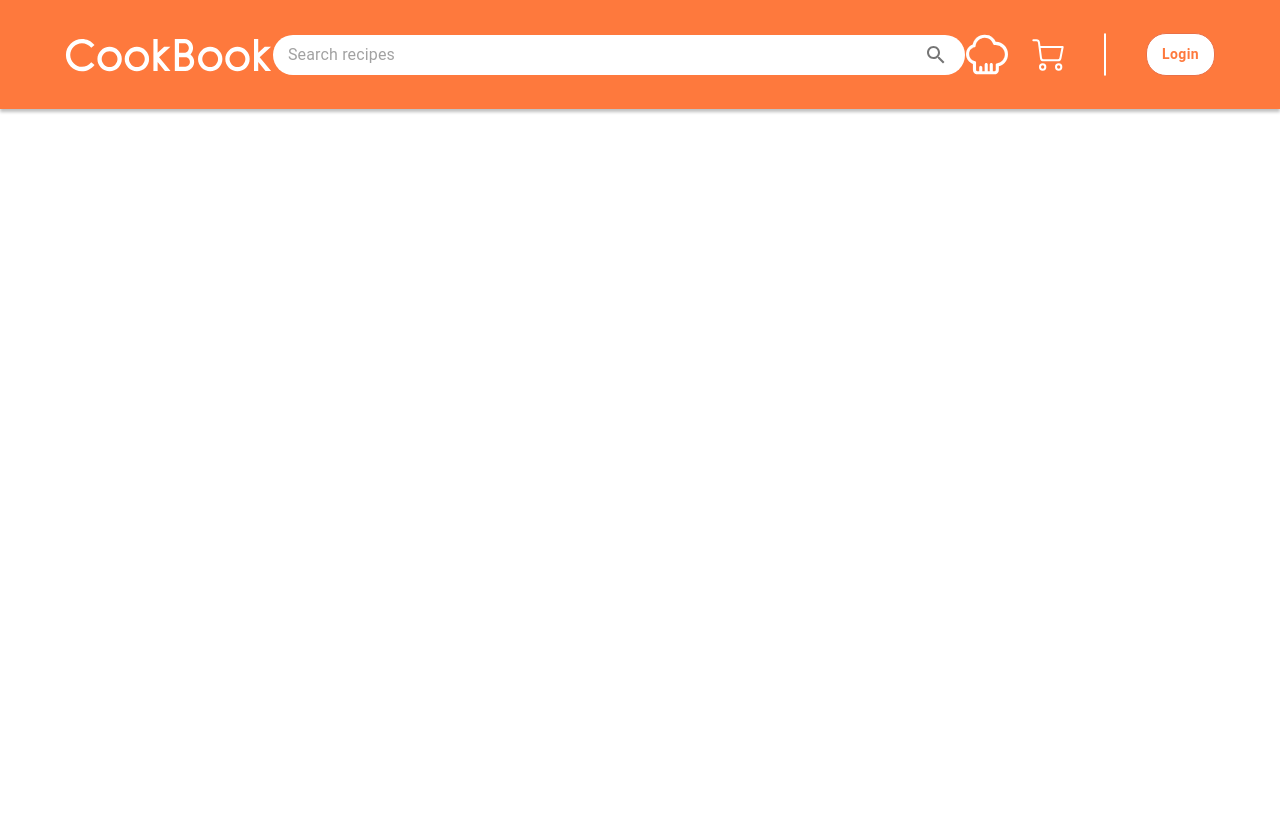
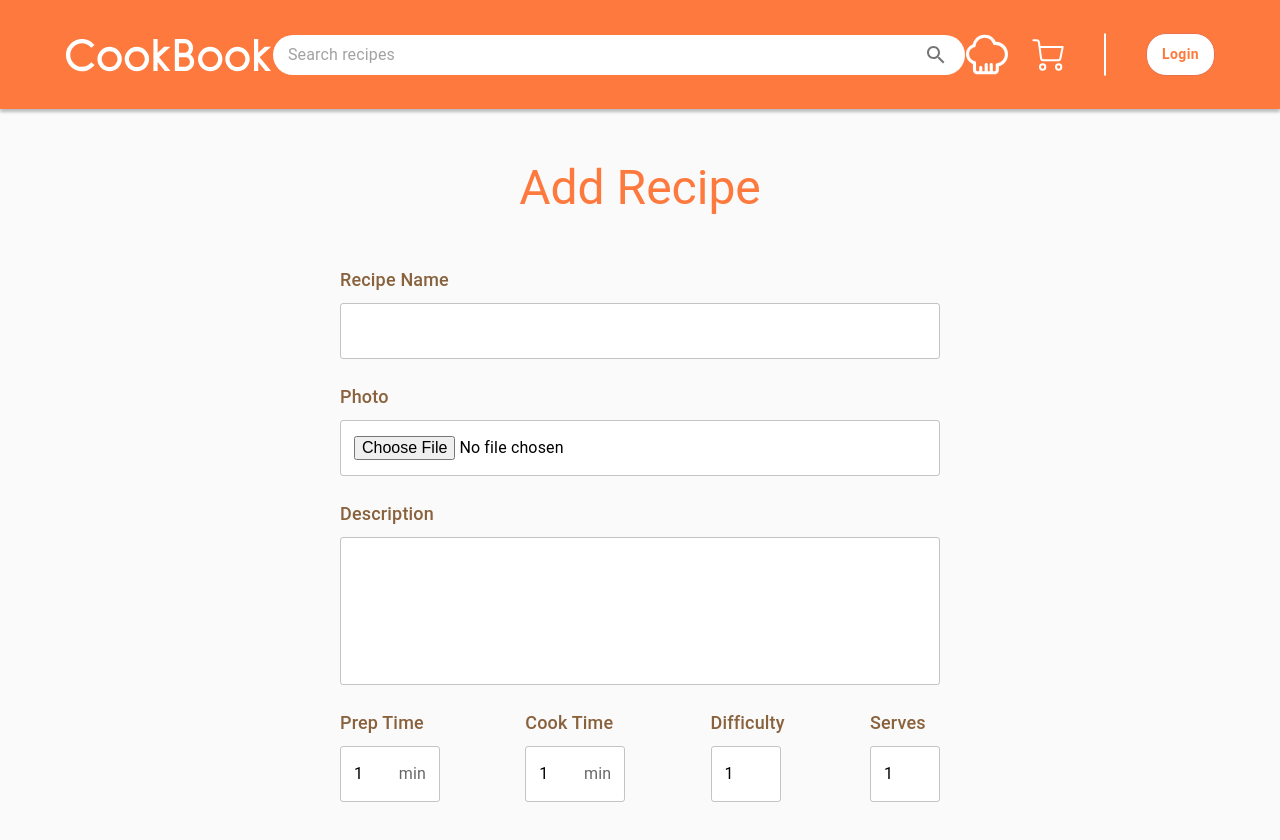
Before and after one commit to WWinarko/comp3900-CookBook, a React (Create React App) app in the folder frontend/cookbook/: page /recipe/add in a window 1280 px wide. Shown: the top 840 px of the page. Before the commit the page ends 800 px from the top, so only its background shows below. Built offline with nearby package versions, Linux system fonts and the light colour scheme.

Commit message:
Added recipe page

```diff
--- a/frontend/cookbook/src/App.jsx
+++ b/frontend/cookbook/src/App.jsx
@@ -7,7 +7,7 @@ import {
 import Home from './pages/Home';
 import Login from './pages/Login';
 import Recipe from './pages/Recipe';
-import Navbar from './components/Navbar';
+import AddRecipe from './pages/AddRecipe';
 
 function App() {
   return (
@@ -20,7 +20,7 @@ function App() {
           <Login />
         </Route>
         <Route exact path="/recipe/add">
-          <Navbar />
+          <AddRecipe />
         </Route>
         <Route path="/recipe/:recipeId">
           <Recipe />
--- a/frontend/cookbook/src/components/LoginForm.jsx
+++ b/frontend/cookbook/src/components/LoginForm.jsx
@@ -3,7 +3,7 @@ import { FormControl, Stack, Typography, Divider } from "@mui/material";
 import { createTheme, ThemeProvider } from '@mui/material/styles';
 import { styled } from '@mui/system';
 
-import CustomTextField from "./CustomTextField";
+import CustomTextField from "./TextField/CustomTextField";
 import SquareButton from "./SquareButton";
 import RegisterDialog from "./RegisterDialog";
 import {ReactComponent as GoogleAccount} from '../assets/google-account.svg';
@@ -59,7 +59,7 @@ function LoginForm() {
       <SignIn component="h1" variant="h2" align="center">Sign In</SignIn>
       <FormControl>
         <CustomTextField id="username" name="Username" value={username} setValue={setUsername}  width="362px"/>
-        <CustomTextField id="password" name="Password" value={password} setValue={setPassword}  width="362px"/>
+        <CustomTextField id="password" name="Password" value={password} setValue={setPassword}  width="362px" type="password"/>
       </FormControl>
       <Stack
         direction="row"
--- a/frontend/cookbook/src/components/Navbar.jsx
+++ b/frontend/cookbook/src/components/Navbar.jsx
@@ -5,7 +5,7 @@ import Divider from '@mui/material/Divider';
 
 import SearchBar from './SearchBar';
 import RoundButton from './RoundButton';
-import {ReactComponent as ReactLogo} from '../assets/Cookbook.svg';
+import {ReactComponent as ReactLogo} from '../assets/CookBook.svg';
 import {ReactComponent as CartIcon} from '../assets/shopping-cart.svg';
 import {ReactComponent as AddRecipeIcon} from '../assets/add-recipe.svg';
 import { useHistory } from 'react-router-dom';
--- a/frontend/cookbook/src/components/CustomTextField.jsx
+++ b/frontend/cookbook/src/components/TextField/CustomTextField.jsx
@@ -26,23 +26,26 @@ import { FormControl , FormLabel, OutlinedInput } from "@mui/material";
 
 // color: #89623D;
 
-
-
-
 function CustomTextField(props) {
-  const {id, name, value, setValue, field, width} = props;
+  const {id, name, value, setValue, field, width, type, multiline, endAdornment} = props;
 
   const handleChange = (event) => {
     if (field === "object") {
-      setValue(id, event.target.value);
+      setValue(prevState => {
+        return {
+        ...prevState,
+        [id] : event.target.value,
+        }
+      });
+    } else {
+      setValue(event.target.value);
     }
-    setValue(event.target.value);
   };
 
   return (
     <FormControl sx={{marginTop: '15px'}}>
         <FormLabel component="legend" sx={{ color: '#89623D', fontSize: '18px', fontWeight: '500' }}>{name}</FormLabel>
-        <OutlinedInput id={id} value={value} onChange={handleChange} sx={{borderRadius: '3px', width: width, margin: '10px 0', backgroundColor:'#ffffff', color: '#000000'}}/>
+        <OutlinedInput id={id} value={value} onChange={handleChange} sx={{borderRadius: '3px', width: width, margin: '10px 0', backgroundColor:'#ffffff', color: '#000000'}} type={type ? type : 'string'} multiline={multiline} minRows={5} endAdornment={endAdornment}/>
     </FormControl>
   )
 }
--- /dev/null
+++ b/frontend/cookbook/src/components/TextField/FileTextField.jsx
@@ -0,0 +1,31 @@
+/* eslint-disable react/prop-types */
+import React from "react";
+import { FormControl , FormLabel, OutlinedInput } from "@mui/material";
+
+function FileTextField(props) {
+  const {id, name, value, setValue, field, width, accept} = props;
+
+  const handleChange = (event) => {
+    if (field === "object") {
+      setValue(prevState => {
+        return {
+        ...prevState,
+        [id] : event.target.value,
+        }
+      });
+    } else {
+      setValue(event.target.value);
+    }
+  };
+
+  return (
+    <FormControl sx={{marginTop: '15px'}}>
+        <FormLabel component="legend" sx={{ color: '#89623D', fontSize: '18px', fontWeight: '500' }}>{name}</FormLabel>
+        <OutlinedInput id={id} value={value} type="file" onChange={handleChange} sx={{borderRadius: '3px', width: width, margin: '10px 0', backgroundColor:'#ffffff', color: '#000000'}}
+          inputProps={{ accept: accept }}
+          />
+    </FormControl>
+  )
+}
+
+export default FileTextField;
--- /dev/null
+++ b/frontend/cookbook/src/components/TextField/NumberTextField.jsx
@@ -0,0 +1,32 @@
+/* eslint-disable react/prop-types */
+import React from "react";
+import { FormControl , FormLabel, OutlinedInput } from "@mui/material";
+
+function NumberTextField(props) {
+  const {id, name, value, setValue, field, width, endAdornment, min, max} = props;
+
+  const handleChange = (event) => {
+    if (field === "object") {
+      setValue(prevState => {
+        return {
+        ...prevState,
+        [id] : event.target.value,
+        }
+      });
+    } else {
+      setValue(event.target.value);
+    }
+  };
+
+  return (
+    <FormControl sx={{marginTop: '15px'}}>
+        <FormLabel component="legend" sx={{ color: '#89623D', fontSize: '18px', fontWeight: '500' }}>{name}</FormLabel>
+        <OutlinedInput id={id} value={value} type="number" onChange={handleChange} sx={{borderRadius: '3px', width: width, margin: '10px 0', backgroundColor:'#ffffff', color: '#000000'}}
+          endAdornment={endAdornment}
+          inputProps={{ max: max, min: min }}
+          />
+    </FormControl>
+  )
+}
+
+export default NumberTextField;
--- /dev/null
+++ b/frontend/cookbook/src/pages/AddRecipe.jsx
@@ -0,0 +1,55 @@
+import React, { useState } from "react";
+import { Stack, Typography, InputAdornment} from "@mui/material";
+
+import CustomTextField from "../components/TextField/CustomTextField";
+import NumberTextField from "../components/TextField/NumberTextField";
+import Navbar from '../components/Navbar';
+import FileTextField from "../components/TextField/FileTextField";
+
+function AddRecipe() {
+  const [recipeInfo, setRecipeInfo] = useState(
+    {
+      recipeName: '',
+      photo: '',
+      description: '',
+      prepTime: 1,
+      cookTime: 1,
+      difficulty: 1,
+      serves: 1,
+    });
+  // const [ingredients, setIngredients] = ([]);
+  // const [steps, setSteps] = ([]);
+
+  return (
+    <>
+      <Navbar />
+      <Stack
+        direction="column"
+        alignItems="center"
+        pt={20}
+        sx={{backgroundColor: '#F9FAF9', height: '87vh'}}>
+        <Typography component="h1" variant="h3" sx={{color: "#FE793D", marginBottom: '36px'}}>Add Recipe</Typography>
+        <Stack
+          direction="column"
+          alignItems="flex-start"
+        >
+          <CustomTextField id="recipeName" name="Recipe Name" value={recipeInfo['recipeName']} setValue={setRecipeInfo} field="object" width="600px"/>
+          <FileTextField id="photo" name="Photo" value={recipeInfo['photo']} setValue={setRecipeInfo} field="object" width="600px" accept="image/*"/>
+          <CustomTextField id="description" name="Description" multiline value={recipeInfo['description']} setValue={setRecipeInfo} field="object" width="600px"/>
+          <Stack
+            direction="row"
+            sx={{width: '600px'}}
+            justifyContent="space-between"
+          >
+            <NumberTextField id="prepTime" name="Prep Time" value={recipeInfo['prepTime']} setValue={setRecipeInfo} field="object" width="100px" min="1" endAdornment={<InputAdornment position="end">min</InputAdornment>}/>
+            <NumberTextField id="cookTime" name="Cook Time"  value={recipeInfo['cookTime']} setValue={setRecipeInfo} field="object" width="100px" min="1" endAdornment={<InputAdornment position="end">min</InputAdornment>}/>
+            <NumberTextField id="difficulty" name="Difficulty" value={recipeInfo['difficulty']} setValue={setRecipeInfo} field="object" width="70px" min="1" max="5"/>
+            <NumberTextField id="serves" name="Serves" value={recipeInfo['serves']} setValue={setRecipeInfo} field="object" width="70px" min="1" />
+          </Stack>
+        </Stack>
+      </Stack>
+    </>
+  )
+}
+
+export default AddRecipe;
--- a/frontend/cookbook/src/pages/Login.jsx
+++ b/frontend/cookbook/src/pages/Login.jsx
@@ -1,7 +1,7 @@
 import React from 'react';
 import { Stack } from '@mui/material';
 
-import {ReactComponent as ReactLogo} from '../assets/Cookbook.svg';
+import {ReactComponent as ReactLogo} from '../assets/CookBook.svg';
 import LoginForm from '../components/LoginForm';
 
 function Login() {
```
Also changed, not shown: frontend/cookbook/src/components/RegisterDialog.jsx (+14 -30 lines).
